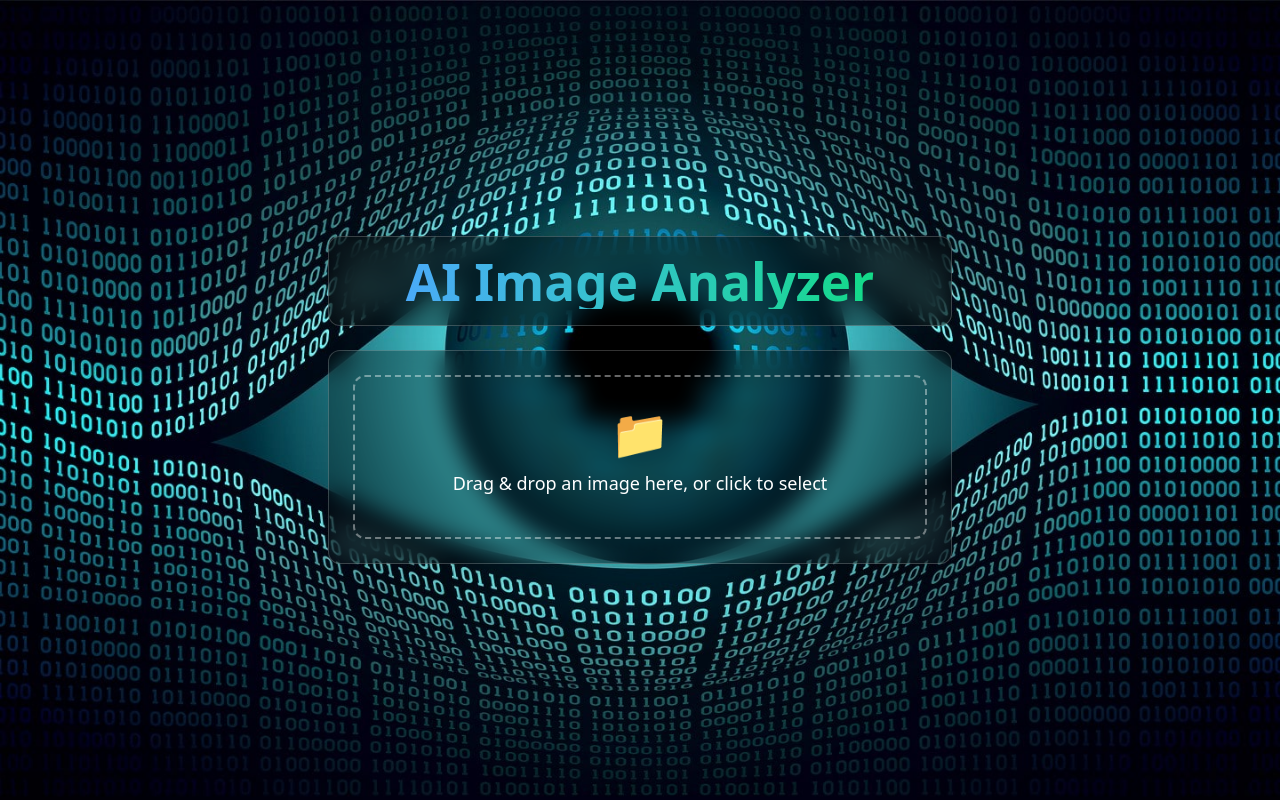
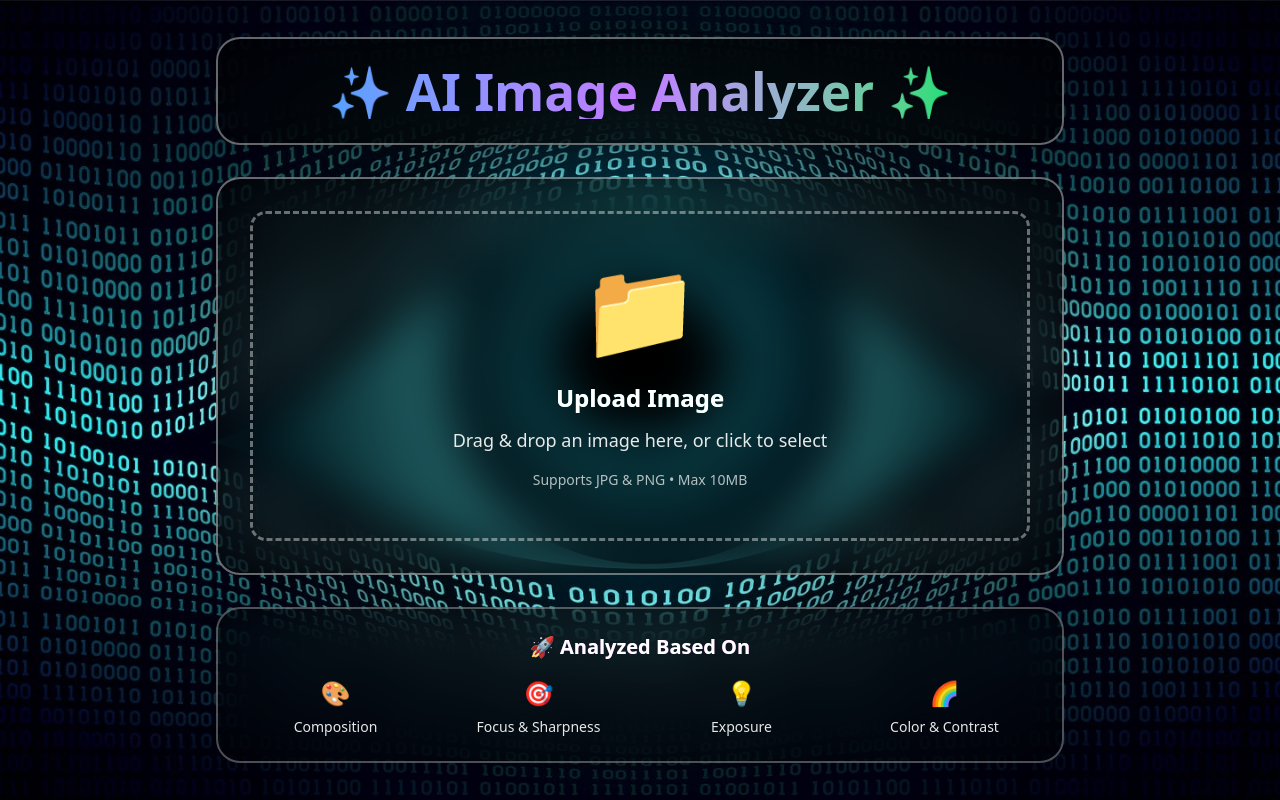
Before and after one commit to haroldlaw/FinalYearProject, a React app in the folder frontend/: page /home in a window 1280 px wide. Built offline with nearby package versions, Linux system fonts and the light colour scheme; the HTML template or start-up script is replaced by a standard one.

Commit message:
modify mock analysis to match photography aspects

```diff
--- a/frontend/src/pages/Home.jsx
+++ b/frontend/src/pages/Home.jsx
@@ -1,130 +1,141 @@
-import React, { useState } from 'react'
-import { useNavigate } from 'react-router-dom'
-import background from '../assets/background.jpg'
-import { imageAPI } from '../services/api'
+import React, { useState } from "react";
+import { useNavigate } from "react-router-dom";
+import background from "../assets/background.jpg";
+import { imageAPI } from "../services/api";
 
 const Home = () => {
-  const navigate = useNavigate()
-  const [selectedImage, setSelectedImage] = useState(null)
-  const [dragActive, setDragActive] = useState(false)
-  const [uploading, setUploading] = useState(false)
+  const navigate = useNavigate();
+  const [selectedImage, setSelectedImage] = useState(null);
+  const [dragActive, setDragActive] = useState(false);
+  const [uploading, setUploading] = useState(false);
 
   const handleImageUpload = (e) => {
-    const file = e.target.files[0]
-    if (file && file.type.startsWith('image/')) {
-      console.log('Image selected:', file.name)
-      setSelectedImage(file)
+    const file = e.target.files[0];
+    if (file && file.type.startsWith("image/")) {
+      console.log("Image selected:", file.name);
+      setSelectedImage(file);
     }
-  }
+  };
 
   const handleDrag = (e) => {
-    e.preventDefault()
-    e.stopPropagation()
+    e.preventDefault();
+    e.stopPropagation();
     if (e.type === "dragenter" || e.type === "dragover") {
-      setDragActive(true)
+      setDragActive(true);
     } else if (e.type === "dragleave") {
-      setDragActive(false)
+      setDragActive(false);
     }
-  }
+  };
 
   const handleDrop = (e) => {
-    e.preventDefault()
-    e.stopPropagation()
-    setDragActive(false)
+    e.preventDefault();
+    e.stopPropagation();
+    setDragActive(false);
 
-    const file = e.dataTransfer.files[0]
-    if (file && file.type.startsWith('image/')) {
-      console.log('Image dropped:', file.name)
-      setSelectedImage(file)
-      setAnalysisResult(null)
+    const file = e.dataTransfer.files[0];
+    if (file && file.type.startsWith("image/")) {
+      console.log("Image dropped:", file.name);
+      setSelectedImage(file);
     }
-  }
+  };
 
   const removeSelectedImage = () => {
-    console.log('Removing selected image')
-    setSelectedImage(null)
-    setAnalysisResult(null)
-  }
+    console.log("Removing selected image");
+    setSelectedImage(null);
+  };
 
   const analyzeImage = async () => {
-  if (!selectedImage) return
+    if (!selectedImage) return;
 
-  setUploading(true)
-  console.log('🔍 Starting image analysis...')
+    setUploading(true);
+    console.log("🔍 Starting image analysis...");
 
     try {
       // Upload image for analysis
-    const uploadResult = await imageAPI.uploadAnalysis(selectedImage)
+      const uploadResult = await imageAPI.uploadAnalysis(selectedImage);
 
       if (uploadResult.success) {
-      console.log('Image uploaded successfully for analysis')
-      console.log('Image URL:', uploadResult.data.imageUrl)
+        console.log("Image uploaded successfully for analysis");
+        console.log("Image URL:", uploadResult.data.imageUrl);
 
-      // Create mock analysis result (replace with real AI analysis later)
-      const mockAnalysisResult = {
-        ...uploadResult.data,
-        analysisResult: {
-          confidence: Math.floor(Math.random() * 30) + 70, // Random 70-100%
-          tags: ['object', 'image', 'analysis', selectedImage.type.split('/')[1]],
-          description: `The AI analysis has been completed successfully.`,
-          analysisDate: new Date().toISOString()
-        }
-      }
-
-      // Navigate to result page
-      navigate('/result', {
+        // Navigate to result page with the correct data
+        navigate("/result", {
           state: {
-          analysisResult: mockAnalysisResult
-        }
-      })
-
+            analysisResult: uploadResult.data,
+          },
+        });
       } else {
-      console.error('Failed to upload image:', uploadResult.error)
-      alert(`Failed to analyze image: ${uploadResult.error}`)
+        console.error("Failed to upload image:", uploadResult.error);
+        alert(`Failed to analyze image: ${uploadResult.error}`);
       }
     } catch (error) {
-    console.error('Analysis error:', error)
-    alert('An error occurred during analysis: ' + error.message)
+      console.error("Analysis error:", error);
+      alert("An error occurred during analysis: " + error.message);
     } finally {
-    setUploading(false)
+      setUploading(false);
     }
+  };
+
+  if (uploading) {
+    return (
+      <div
+        className="fixed inset-0 flex justify-center items-center"
+        style={{
+          backgroundImage: `url(${background})`,
+          backgroundSize: "cover",
+          backgroundPosition: "center",
+          backgroundRepeat: "no-repeat",
+          backgroundAttachment: "fixed",
+        }}
+      >
+        <div className="bg-black/50 backdrop-blur-xl border-2 border-white/40 rounded-3xl shadow-2xl p-10 hover:shadow-blue-500/30 transition-all duration-500 animate-pulse">
+          <div className="text-center">
+            <div className="animate-spin rounded-full h-20 w-20 border-4 border-blue-400/30 border-t-blue-400 mx-auto mb-6"></div>
+            <h2 className="text-2xl font-bold text-white mb-3 bg-linear-to-r from-blue-400 to-cyan-400 bg-clip-text">
+              Analyzing Image...
+            </h2>
+            <p className="text-white/90 text-lg">Please wait while your image is being analyzed</p>
+          </div>
+        </div>
+      </div>
+    );
   }
 
   return (
-    <div className="flex justify-center items-center"
+    <div
+      className="fixed inset-0 overflow-auto"
       style={{
-           position: 'fixed',
-           top: 0,
-           left: 0,
-           width: '100vw',
-           height: '100vh',
         backgroundImage: `url(${background})`,
-           backgroundSize: 'cover',
-           backgroundPosition: 'center',
-           backgroundRepeat: 'no-repeat'
-         }}>
-      <div className="w-full max-w-2xl mx-auto p-6">
+        backgroundSize: "cover",
+        backgroundPosition: "center",
+        backgroundRepeat: "no-repeat",
+        backgroundAttachment: "fixed",
+      }}
+    >
+      <div className="w-full max-w-4xl mx-auto px-6 py-6 min-h-full flex flex-col justify-center">
         {/* Header */}
-        <div className="bg-black/40 backdrop-blur-md border border-white/20 rounded-xl p-4 mb-6">
-          <h1 className="text-3xl font-bold bg-linear-to-r from-blue-400 to-green-400 bg-clip-text text-transparent text-center">
-            AI Image Analyzer
+        <div className="bg-black/60 backdrop-blur-xl border-2 border-white/40 rounded-3xl p-6 mb-8 shadow-2xl hover:shadow-blue-500/30 transition-all duration-500">
+          <div className="flex justify-center items-center">
+            <h1 className="text-4xl font-bold bg-linear-to-r from-blue-400 via-purple-400 to-green-400 bg-clip-text text-transparent text-center">
+              ✨ AI Image Analyzer ✨
             </h1>
+          </div>
         </div>
 
         {/* Upload Section */}
-        <div className="bg-black/30 backdrop-blur-md border border-white/20 rounded-xl shadow-2xl p-6">
+        <div className="bg-black/50 backdrop-blur-xl border-2 border-white/40 rounded-3xl shadow-2xl p-8 hover:shadow-green-500/30 transition-all duration-500 hover:scale-[1.01]">
           {!selectedImage ? (
             <div
-              className={`border-2 border-dashed rounded-xl p-8 text-center transition-all duration-300 cursor-pointer ${
+              className={`border-3 border-dashed rounded-2xl p-12 text-center transition-all duration-300 cursor-pointer ${
                 dragActive
-                  ? 'border-blue-400 bg-blue-500/20'
-                  : 'border-white/40 hover:border-white/60 hover:bg-white/10'
+                  ? "border-blue-400/70 bg-blue-500/20 shadow-blue-500/30 shadow-xl"
+                  : "border-white/40 hover:border-white/70 hover:bg-white/10 hover:shadow-white/20 hover:shadow-lg"
               }`}
               onDragEnter={handleDrag}
               onDragLeave={handleDrag}
               onDragOver={handleDrag}
               onDrop={handleDrop}
-              onClick={() => document.getElementById('imageUpload').click()}
+              onClick={() => document.getElementById("imageUpload").click()}
             >
               <input
                 type="file"
@@ -133,52 +144,110 @@ const Home = () => {
                 className="hidden"
                 id="imageUpload"
               />
-              <div className="text-5xl mb-3">📁</div>
-              <p className="text-white text-lg font-medium mb-2">
+              <div className="text-8xl mb-6 animate-bounce">📁</div>
+              <h3 className="text-white text-2xl font-bold mb-3 bg-linear-to-r from-blue-300 to-green-300 bg-clip-text">
+                Upload Image
+              </h3>
+              <p className="text-white/90 text-lg font-medium mb-4">
                 Drag & drop an image here, or click to select
+              </p>
+              <p className="text-white/70 text-sm">
+                Supports JPG & PNG • Max 10MB
               </p>
             </div>
           ) : (
             <div className="text-center">
-              <div className="flex justify-between items-center mb-4">
-                <h3 className="text-lg font-bold bg-linear-to-r from-blue-400 to-green-400 bg-clip-text text-transparent">Selected Image</h3>
+              <div className="flex justify-between items-center mb-6">
+                <h3 className="text-2xl font-bold bg-linear-to-r from-blue-400 to-green-400 bg-clip-text text-transparent">
+                  Selected Image
+                </h3>
                 <button
                   onClick={removeSelectedImage}
-                  className="bg-linear-to-r from-red-400/80 to-red-600/80 backdrop-blur-sm border border-white/20 text-white px-4 py-2 rounded-lg hover:from-red-500/90 hover:to-red-700/90 transition-all duration-200 text-sm font-medium"
+                  className="bg-linear-to-r from-red-500/90 to-red-600/90 backdrop-blur-sm border-2 border-white/30 text-white px-6 py-3 rounded-xl hover:from-red-600/90 hover:to-red-700/90 transition-all duration-300 font-semibold shadow-lg hover:shadow-red-500/30 hover:scale-105"
                 >
                   Delete
                 </button>
               </div>
+
+              {/* Image Preview */}
+              <div className="bg-linear-to-r from-gray-900/60 to-gray-800/60 backdrop-blur-lg border-2 border-white/30 rounded-2xl p-6 shadow-xl hover:shadow-blue-500/20 transition-all duration-400 mb-6">
                 <img
                   src={URL.createObjectURL(selectedImage)}
                   alt="Selected"
-                className="w-80 h-60 mx-auto rounded-lg shadow-lg border border-white/20 object-contain bg-gray-900/20"
+                  className="w-full max-w-md h-64 mx-auto rounded-2xl shadow-2xl border-2 border-white/40 object-contain bg-gray-900/40 hover:shadow-green-500/20 transition-all duration-300"
                 />
-              <p className="text-white/80 mt-4">
-                {selectedImage.name} ({(selectedImage.size / 1024 / 1024).toFixed(2)} MB)
+
+                {/* Image Info */}
+                <div className="mt-5 text-white/90 text-base space-y-2 bg-gray-900/30 backdrop-blur-md rounded-2xl p-4 border border-white/20">
+                  <p className="flex items-center justify-center">
+                    <span className="font-semibold mr-2">📁 File:</span>
+                    <span className="text-blue-300">{selectedImage.name}</span>
                   </p>
+                  <p className="flex items-center justify-center">
+                    <span className="font-semibold mr-2">📏 Size:</span>
+                    <span className="text-green-300">
+                      {(selectedImage.size / 1024 / 1024).toFixed(2)} MB
+                    </span>
+                  </p>
+                </div>
+              </div>
+
+              {/* Analyze Button */}
               <button
                 onClick={analyzeImage}
                 disabled={uploading}
-                className={`bg-linear-to-r from-blue-400/80 to-green-400/80 backdrop-blur-sm border border-white/20 text-white px-6 py-3 rounded-lg hover:from-blue-500/90 hover:to-green-500/90 transition-all duration-200 font-medium ${
-                  uploading ? 'opacity-50 cursor-not-allowed' : ''
-                }`}
+                className="bg-linear-to-r from-blue-500/90 to-green-500/90 backdrop-blur-sm border-2 border-white/30 text-white px-10 py-4 rounded-2xl hover:from-blue-600/90 hover:to-green-600/90 transition-all duration-300 font-bold text-xl shadow-xl hover:shadow-green-500/30 hover:scale-105 disabled:opacity-50 disabled:cursor-not-allowed disabled:hover:scale-100"
               >
-                {uploading ? '🔄 Analyzing...' : '🔍 Analyze Image'}
+                {uploading ? "🔄 Analyzing..." : "🔍 Analyze Image"}
+              </button>
+
+              {/* Select Different Image */}
+              <div className="mt-6">
+                <button
+                  onClick={() => document.getElementById("imageUpload2").click()}
+                  className="bg-linear-to-r from-blue-500/90 to-green-500/90 backdrop-blur-sm border-2 border-white/30 text-white px-10 py-4 rounded-2xl hover:from-blue-600/90 hover:to-green-600/90 transition-all duration-300 font-bold text-xl shadow-xl hover:shadow-green-500/30 hover:scale-105 disabled:opacity-50 disabled:cursor-not-allowed disabled:hover:scale-100"
+                >
+                  Select Different Image
                 </button>
                 <input
                   type="file"
                   accept="image/*"
                   onChange={handleImageUpload}
                   className="hidden"
-                id="imageUpload"
+                  id="imageUpload2"
                 />
+              </div>
             </div>
           )}
         </div>
+
+        {/* Description */}
+        <div className="mt-8 bg-black/40 backdrop-blur-xl border-2 border-white/30 rounded-3xl p-6 shadow-xl hover:shadow-purple-500/20 transition-all duration-500">
+          <h3 className="text-xl font-bold text-white mb-4 text-center bg-linear-to-r from-purple-400 to-pink-400 bg-clip-text">
+            🚀 Analyzed Based On
+          </h3>
+          <div className="grid md:grid-cols-4 gap-4 text-sm">
+            <div className="text-center">
+              <div className="text-2xl mb-2">🎨</div>
+              <p className="text-white/90 font-medium">Composition</p>
+            </div>
+            <div className="text-center">
+              <div className="text-2xl mb-2">🎯</div>
+              <p className="text-white/90 font-medium">Focus & Sharpness</p>
+            </div>
+            <div className="text-center">
+              <div className="text-2xl mb-2">💡</div>
+              <p className="text-white/90 font-medium">Exposure</p>
+            </div>
+            <div className="text-center">
+              <div className="text-2xl mb-2">🌈</div>
+              <p className="text-white/90 font-medium">Color & Contrast</p>
             </div>
           </div>
-  )
-}
+        </div>
+      </div>
+    </div>
+  );
+};
 
-export default Home
+export default Home;
```
Also changed, not shown: 1 other file (tests, documents, lock files or other folders). Lines whose indentation alone changed are shown as unchanged.
